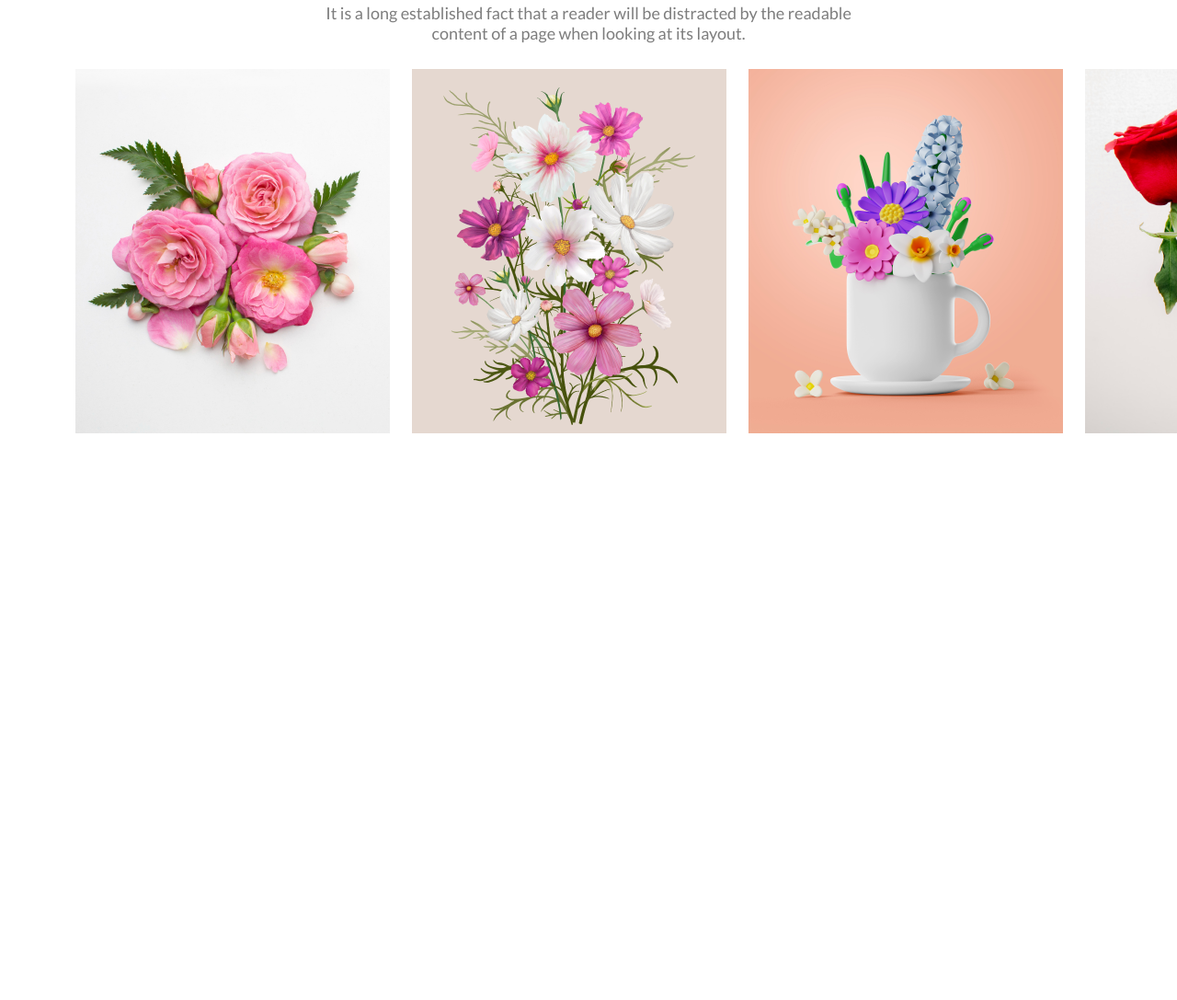
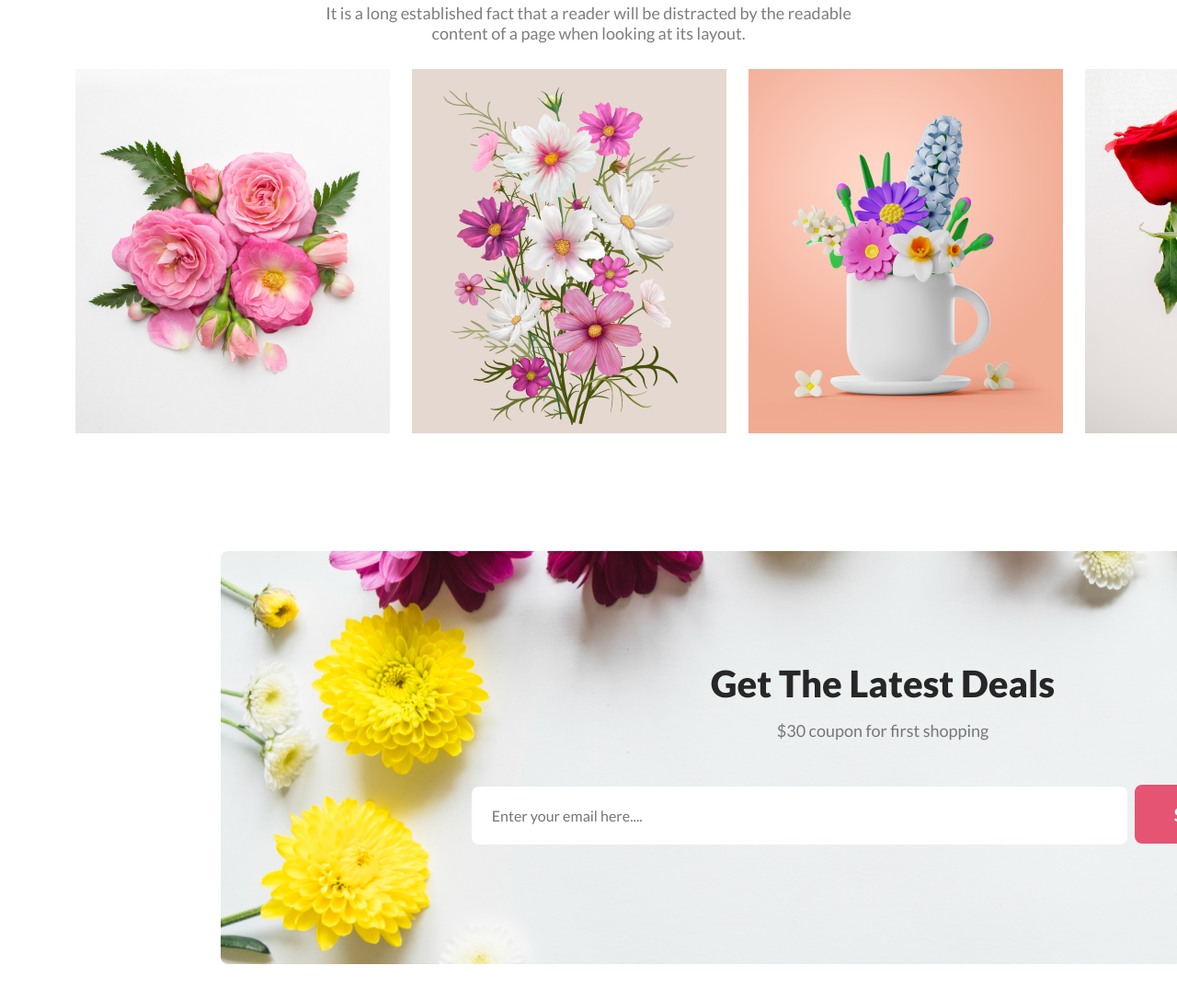
Before and after one commit to mohonsarker40/archive-flower-shop-assignment1, a plain HTML site: page index.html in a window 1280 px wide. Shown: the part 1767-2854 px from the top of the page at 92% size. Before the commit the page ends 2238 px from the top, so only its background shows below. Drawn offline with Linux system fonts and the light colour scheme.

Commit message:
newsletter added

```diff
--- a/index.html
+++ b/index.html
@@ -67,6 +67,18 @@
           <img class="single-image" width="100%" src="assets/Rectangle 6.png" alt="flower">
       </div>
     </section>
+
+    <!-- newsletter  -->
+    <section class="newsletter">
+      <div class="newsletter-container">
+        <h1 class="newsletter-title">Get The Latest Deals</h1>
+        <p class="newsletter-description">$30 coupon for first shopping</p>
+        <div class="search-box">
+          <input type="search" placeholder="Enter your email here....">
+        <button class="primary-btn"style="margin-left: 5px; !important"  >Subscribe</button>
+        </div>
+      </div>
+    </section>
   </main>
   <footer></footer>
 </body>
--- a/style/style.css
+++ b/style/style.css
@@ -123,7 +123,7 @@
   padding-bottom: 28px;
 }
 
-.instagram-container{
+.instagram-container {
   width: 1140px;
   display: flex;
   justify-content: space-between;
@@ -131,8 +131,45 @@
   margin: auto;
 }
 
-.single-image{
+.single-image {
   width: 342px;
   height: 396px;
   padding: 0 12px;
 }
+
+
+/* newsletter related styles */
+.newsletter {
+  padding: 128px 240px;
+  text-align: center;
+}
+
+.newsletter-container {
+  background: url('../assets/Rectangle 9.png');
+  width: 1440px;
+  height: 449px;
+}
+
+.newsletter-title {
+  color: #272727;
+  font-size: 40px;
+  font-weight: 800;
+  padding-top: 120px;
+}
+
+.newsletter-description {
+  color: rgba(39, 39, 39, 0.60);
+  font-size: 18px;
+  font-weight: 400;
+  padding: 16px 0 48px 0;
+}
+
+.search-box input[type="search"] {
+  padding: 22px 513px 22px 22px;
+  border-radius: 8px;
+  background: #FFF;
+  border: none;
+  color: rgba(39, 39, 39, 0.60);
+  font-size: 16px;
+  font-weight: 400;
+}
```
